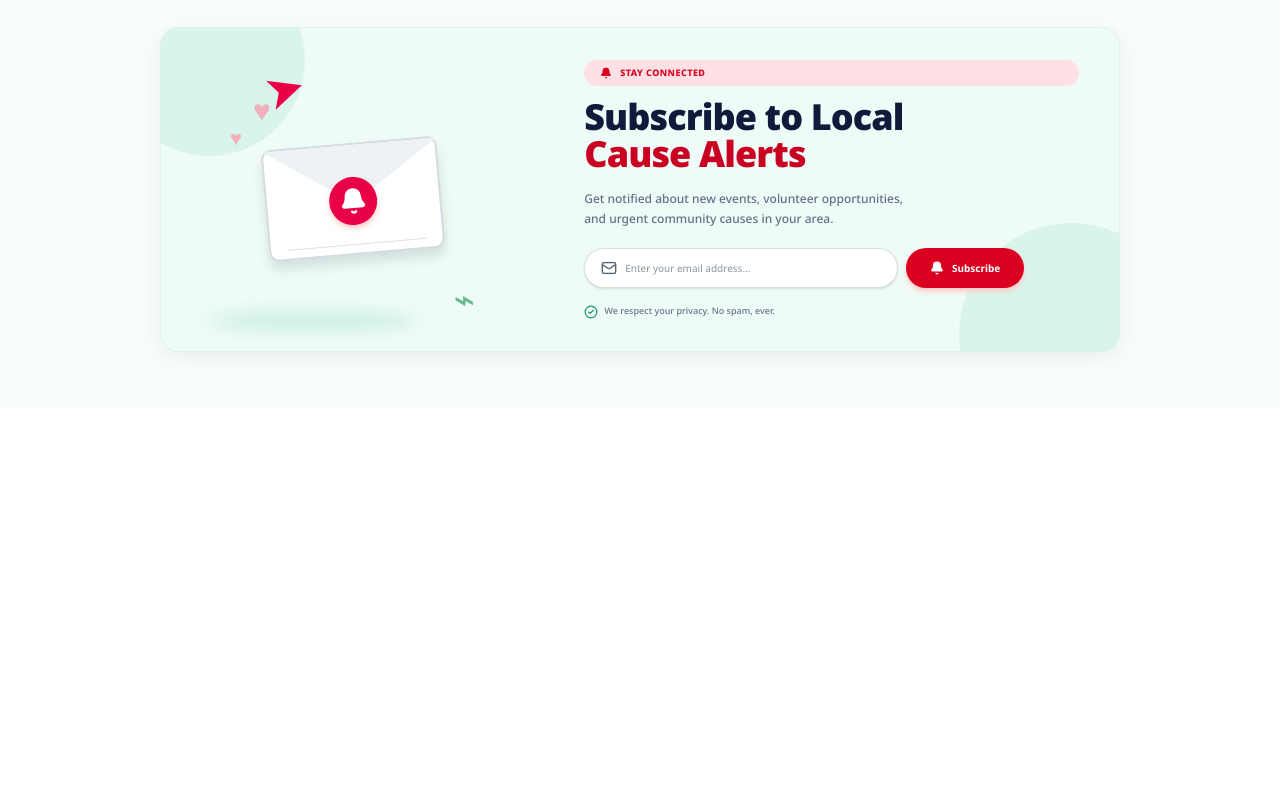
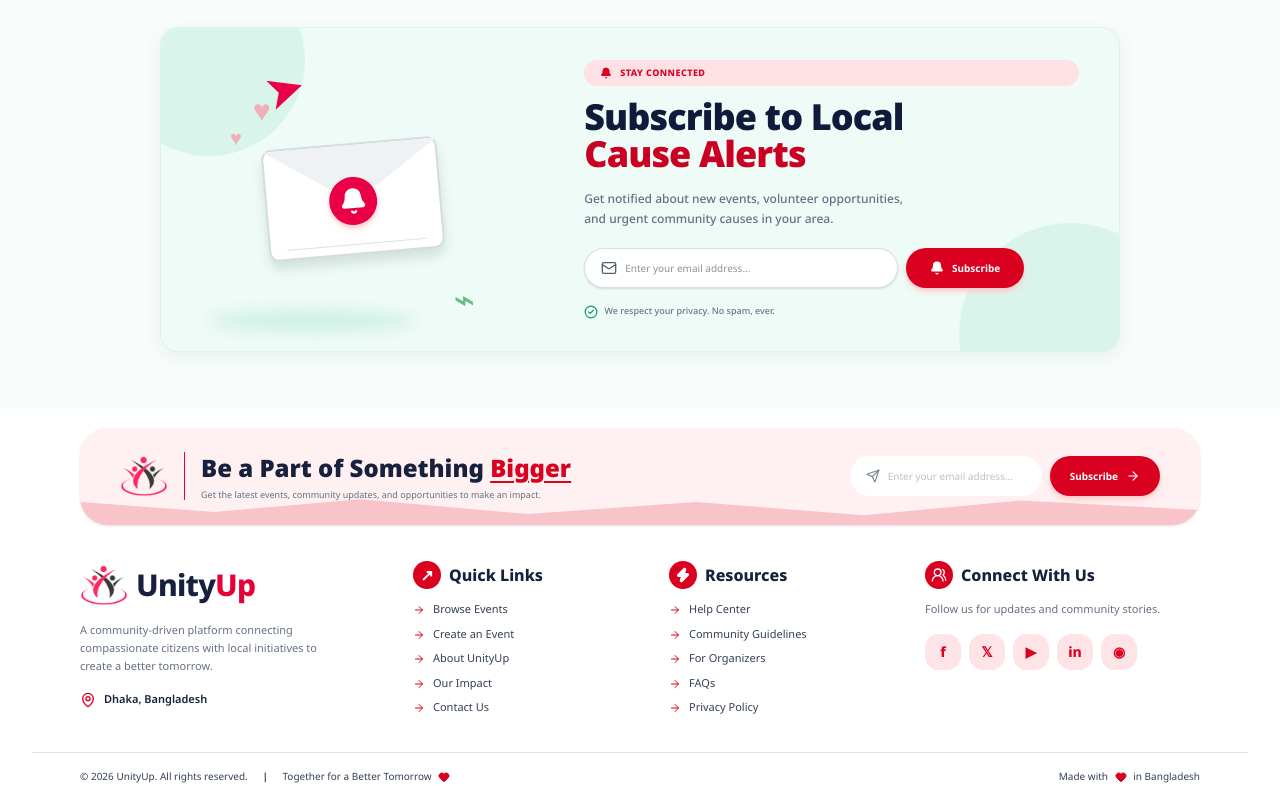
Before and after one commit to sabbir-codes/unityup-client, a Next.js app: page / in a window 1280 px wide. Shown: the part 2899-3699 px from the top of the page. Before the commit the page ends 3307 px from the top, so only its background shows below. Built offline with nearby package versions, Linux system fonts and the light colour scheme.

Commit message:
added site footer

```diff
--- a/src/app/page.tsx
+++ b/src/app/page.tsx
@@ -4,6 +4,7 @@ import { WhyUnityUp } from "@/components/why-unityup";
 import { UpcomingEvents } from "@/components/upcoming-events";
 import { CommunityAction } from "@/components/community-action";
 import { SubscribeAlerts } from "@/components/subscribe-alerts";
+import { SiteFooter } from "@/components/site-footer";
 
 export default function Home() {
   return (
@@ -14,6 +15,7 @@ export default function Home() {
       <UpcomingEvents />
       <CommunityAction />
       <SubscribeAlerts />
+      <SiteFooter />
     </main>
   );
 }
--- /dev/null
+++ b/src/components/site-footer.tsx
@@ -0,0 +1,40 @@
+import Image from "next/image";
+import { ArrowRight, Heart, MapPin, Send, UsersRound, Zap } from "lucide-react";
+
+const quickLinks = ["Browse Events", "Create an Event", "About UnityUp", "Our Impact", "Contact Us"];
+const resources = ["Help Center", "Community Guidelines", "For Organizers", "FAQs", "Privacy Policy"];
+
+function BrandMark() {
+  return <span className="relative inline-block size-12 overflow-hidden"><Image src="/images/unityup.png" alt="" fill sizes="48px" className="scale-[3.3] object-contain" /></span>;
+}
+
+export function SiteFooter() {
+  return (
+    <footer className="relative overflow-hidden bg-white px-5 pt-5 text-[#17213d] sm:px-8">
+      <div className="relative mx-auto max-w-[1120px] overflow-hidden rounded-[28px] bg-[#fff0f1] px-6 py-6 shadow-sm sm:px-10">
+        <div className="pointer-events-none absolute inset-x-0 bottom-0 h-10 bg-[#f8c4ca] [clip-path:polygon(0_42%,12%_67%,25%_35%,40%_72%,55%_42%,70%_75%,84%_38%,100%_62%,100%_100%,0_100%)]" />
+        <div className="relative flex flex-col items-center justify-between gap-5 lg:flex-row">
+          <div className="flex items-center gap-4"><BrandMark /><span className="hidden h-12 w-px bg-[#e60036] sm:block" /><div><h2 className="text-xl font-black sm:text-2xl">Be a Part of Something <span className="text-[#d90020] underline decoration-2 underline-offset-4">Bigger</span></h2><p className="mt-1 text-[9px] text-[#647084]">Get the latest events, community updates, and opportunities to make an impact.</p></div></div>
+          <form className="flex w-full max-w-[480px] gap-2 sm:w-auto" action="#subscribe"><label className="flex h-10 min-w-0 flex-1 items-center gap-2 rounded-full bg-white px-4 text-[10px] text-[#7a8492] sm:w-48"><Send className="size-3.5" /><span className="sr-only">Email address</span><input type="email" placeholder="Enter your email address..." className="min-w-0 flex-1 bg-transparent outline-none" required /></label><button type="submit" className="inline-flex h-10 items-center gap-2 rounded-full bg-[#d90020] px-5 text-[10px] font-bold text-white shadow-md shadow-red-200 hover:bg-[#b9001b]">Subscribe <ArrowRight className="size-3.5" /></button></form>
+        </div>
+      </div>
+
+      <div className="mx-auto grid max-w-[1120px] gap-9 py-9 sm:grid-cols-2 lg:grid-cols-[1.35fr_1fr_1fr_1.25fr]">
+        <div><div className="flex items-center gap-2"><BrandMark /><span className="text-3xl font-extrabold tracking-tight">Unity<span className="text-[#e60036]">Up</span></span></div><p className="mt-3 max-w-[260px] text-[11px] leading-relaxed text-[#667183]">A community-driven platform connecting compassionate citizens with local initiatives to create a better tomorrow.</p><p className="mt-4 text-[11px] font-semibold"><MapPin className="mr-2 inline size-4 text-[#d90020]" />Dhaka, Bangladesh</p></div>
+        <FooterList title="Quick Links" icon={<span className="flex size-7 items-center justify-center rounded-full bg-[#d90020] text-white">↗</span>} items={quickLinks} />
+        <FooterList title="Resources" icon={<span className="flex size-7 items-center justify-center rounded-full bg-[#d90020] text-white"><Zap className="size-4 fill-current" /></span>} items={resources} />
+        <div><h3 className="flex items-center gap-2 text-base font-extrabold"><span className="flex size-7 items-center justify-center rounded-full bg-[#d90020] text-white"><UsersRound className="size-4" /></span>Connect With Us</h3><p className="mt-3 text-[11px] text-[#667183]">Follow us for updates and community stories.</p><div className="mt-4 flex gap-2"><Social label="f" /><Social label="𝕏" /><Social label="▶" /><Social label="in" /><Social label="◉" /></div></div>
+      </div>
+
+      <div className="relative border-t border-[#eadfe0] py-4 text-[10px] text-[#354053]"><div className="pointer-events-none absolute inset-x-[-5%] bottom-[-3rem] h-16 bg-[#e90046] [clip-path:polygon(0_65%,12%_38%,25%_74%,40%_34%,55%_70%,70%_35%,84%_74%,100%_40%,100%_100%,0_100%)]" /><div className="relative mx-auto flex max-w-[1120px] flex-col justify-between gap-2 sm:flex-row"><span>© 2026 UnityUp. All rights reserved. <b className="mx-3">|</b> Together for a Better Tomorrow <Heart className="ml-1 inline size-3 fill-[#d90020] text-[#d90020]" /></span><span>Made with <Heart className="mx-1 inline size-3 fill-[#d90020] text-[#d90020]" /> in Bangladesh</span></div></div>
+    </footer>
+  );
+}
+
+function FooterList({ title, icon, items }: { title: string; icon: React.ReactNode; items: string[] }) {
+  return <div><h3 className="flex items-center gap-2 text-base font-extrabold">{icon}{title}</h3><ul className="mt-3 space-y-2 text-[11px] text-[#354053]">{items.map((item) => <li key={item}><a href="#home" className="hover:text-[#d90020]"><ArrowRight className="mr-2 inline size-3 text-[#d90020]" />{item}</a></li>)}</ul></div>;
+}
+
+function Social({ label }: { label: string }) {
+  return <a href="#contact" aria-label={`UnityUp ${label}`} className="flex size-9 items-center justify-center rounded-xl bg-[#ffe4e7] text-sm font-extrabold text-[#d90020] hover:bg-[#ffd1d7]">{label}</a>;
+}
```
